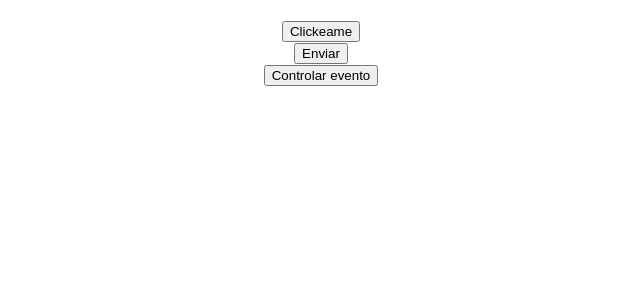
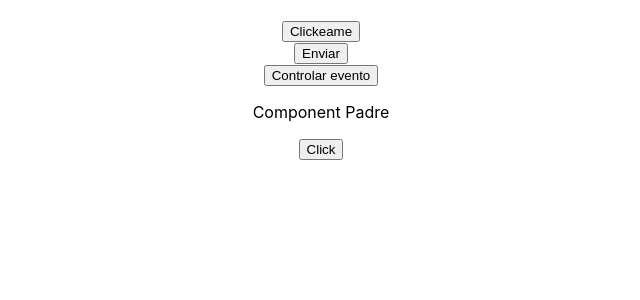
Before and after one commit to AbnerSaavedra/ejerciciosPracticosReactGSmayo2025, a React (Create React App) app: page / in a window 1280 px wide. Shown: the top 300 px of the page, without its empty margins (319-959 px from the left). Built offline with nearby package versions, Linux system fonts and the light colour scheme.

Commit message:
Propagación de eventos

```diff
--- a/src/App.js
+++ b/src/App.js
@@ -14,6 +14,7 @@ import ListaQuimicos from './components/FilteredList';
 import Boton from './components/Boton';
 import BotonPersonalizado from './components/BotonRespEvento';
 import ComponenteHijo from './components/ComponenteHijo';
+import ComponentePadre from './components/PropagacionDeEventos';
 
 function App() {
 
@@ -69,6 +70,7 @@ function App() {
       />
       <br/>
       <ComponenteHijo onClick={manejarOnClick2} id={123}/>
+      <ComponentePadre />
     </div>
   );
 }
--- a/src/components/ComponenteHijo.js
+++ b/src/components/ComponenteHijo.js
@@ -3,7 +3,7 @@
 export default function ComponenteHijo(props){
 
     const handleClick = () =>{
-
+        alert(`Este es el id recibido ${props.id}`)
         props.onClick(props.id)
     }
 
--- /dev/null
+++ b/src/components/PropagacionDeEventos.jsx
@@ -0,0 +1,28 @@
+
+
+export default function ComponentePadre(){
+
+    const handleClickPadre = () => {
+
+        console.log("Click en el componente Padre.")
+    }
+
+    return (
+
+        <div onClick={handleClickPadre}>
+            <p>Component Padre</p>
+            <ComponenteHijo />
+        </div>
+    )
+}
+
+function ComponenteHijo(){
+
+    const handleClickHijo = (event) => {
+        //Para detener la propagación del evento al componente Padre
+        //event.stopPropagation()
+        console.log("Click en el componente Hijo.")
+    }
+
+    return <button onClick={handleClickHijo}>Click</button>
+}
```
